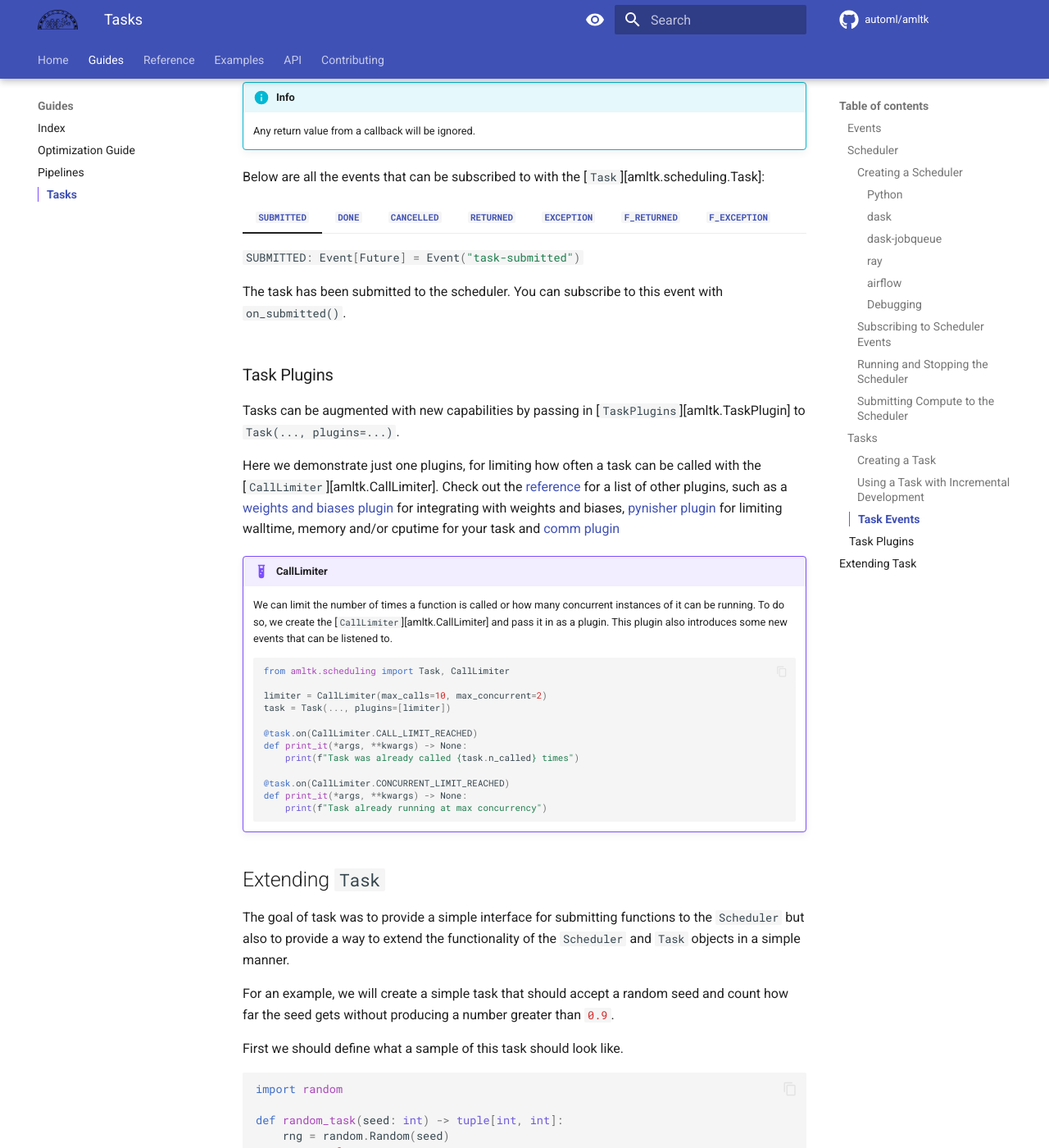
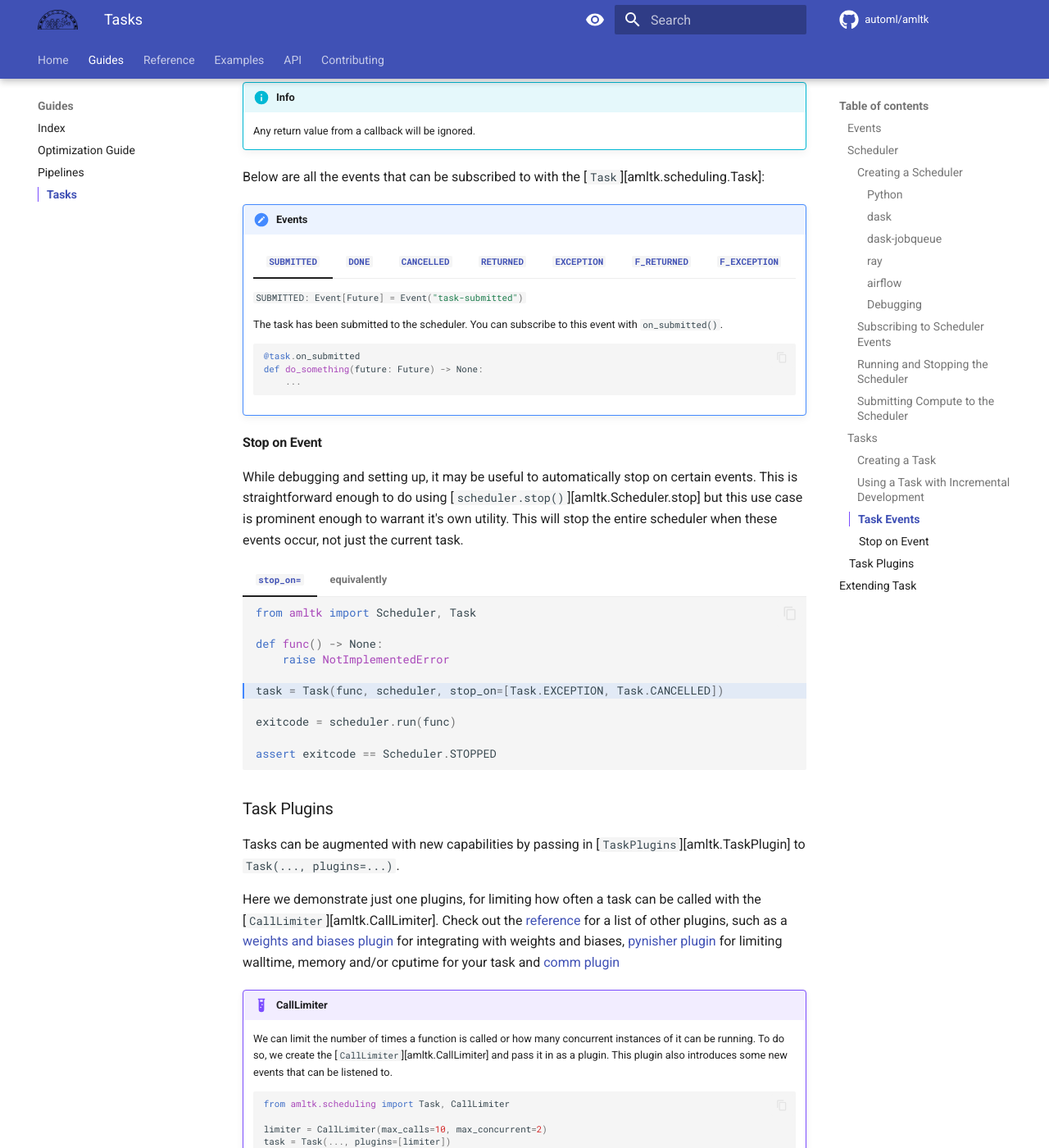
Before and after one commit to automl/amltk, an MkDocs documentation site: the page built from docs/guides/tasks.md, in a window 1280 px wide and 1400 px high, scrolled down 10092 px. Shown: the whole window at 82% size. Built offline with MkDocs 1.6.1 and Material for MkDocs 9.7.7, drawn with Linux system fonts in a browser that asks for light colours; comment, search, counter and statistics services are not loaded.

Commit message:
feat(Task): Parameter `stop_on=` (#114)

````diff
--- a/docs/guides/tasks.md
+++ b/docs/guides/tasks.md
@@ -1082,59 +1082,144 @@ of arguments and can return anything.
 
 Below are all the events that can be subscribed to with the [`Task`][amltk.scheduling.Task]:
 
-=== "`SUBMITTED`"
+!!! note "Events"
 
-    `#!python SUBMITTED: Event[Future] = Event("task-submitted")`
+    === "`SUBMITTED`"
 
-    The task has been submitted to the scheduler. You can subscribe to this event
-    with `on_submitted()`.
+        `#!python SUBMITTED: Event[Future] = Event("task-submitted")`
 
-=== "`DONE`"
+        The task has been submitted to the scheduler. You can subscribe to this event
+        with `on_submitted()`.
 
-    `#!python DONE: Event[Future] = Event("task-done")`
+        ```python
+        @task.on_submitted
+        def do_something(future: Future) -> None:
+            ...
+        ```
 
-    The task has finished running. You can subscribe to this event
-    with `on_done()`.
+    === "`DONE`"
 
-=== "`CANCELLED`"
+        `#!python DONE: Event[Future] = Event("task-done")`
 
-    `#!python CANCELLED: Event[Future] = Event("task-cancelled")`
+        The task has finished running. You can subscribe to this event
+        with `on_done()`.
 
-    The task has been cancelled. You can subscribe to this event
-    with `on_cancelled()`.
+        ```python
+        @task.on_done
+        def do_something(future: Future) -> None:
+            ...
+        ```
 
-=== "`RETURNED`"
+    === "`CANCELLED`"
 
-    `#!python RETURNED: Event[Any] = Event("task-returned")`
+        `#!python CANCELLED: Event[Future] = Event("task-cancelled")`
 
-    The task has successfully returned a value. You can subscribe to this event
-    with `on_returned()`.
+        The task has been cancelled. You can subscribe to this event
+        with `on_cancelled()`.
 
-=== "`EXCEPTION`"
+        ```python
+        @task.on_cancelled
+        def do_something(future: Future) -> None:
+            ...
+        ```
 
-    `#!python EXCEPTION: Event[BaseException] = Event("task-exception")`
+    === "`RETURNED`"
 
-    The task raised an Exception and failed to return a value.
-    You can subscribe to this event with `on_exception()`.
+        `#!python RETURNED: Event[Any] = Event("task-returned")`
 
-=== "`F_RETURNED`"
+        The task has successfully returned a value. You can subscribe to this event
+        with `on_returned()`.
 
-    `#!python F_RETURNED: Event[Future, Any] = Event("task-future-returned")`
+        ```python
+        @task.on_returned
+        def do_something(result: Any) -> None:
+            ...
+        ```
 
-    The task has successfully returned a value. This also passes the future along with
-    the result which can be useful during debugging and retrieving of the arguments the
-    task was submitted with as a `Future` can be used as a dictionary key.
-    You can subscribe to this event with `on_f_returned()`.
+    === "`EXCEPTION`"
 
-=== "`F_EXCEPTION`"
+        `#!python EXCEPTION: Event[BaseException] = Event("task-exception")`
 
-    `#!python F_EXCEPTION: Event[Future, BaseException] = Event("task-future-exception")`
+        The task raised an Exception and failed to return a value.
+        You can subscribe to this event with `on_exception()`.
 
-    The task raised an Exception and failed to return a value.
-    This also passes the future along with the exception which can be useful during
-    debugging and retrieving of the arguments the task was submitted with as a `Future`
-    can be used as a dictionary key.
-    You can subscribe to this event with `on_f_exception()`.
+        ```python
+        @task.on_exception
+        def do_something(exception: BaseException) -> None:
+            ...
+        ```
+
+    === "`F_RETURNED`"
+
+        `#!python F_RETURNED: Event[Future, Any] = Event("task-future-returned")`
+
+        The task has successfully returned a value. This also passes the future along with
+        the result which can be useful during debugging and retrieving of the arguments the
+        task was submitted with as a `Future` can be used as a dictionary key.
+        You can subscribe to this event with `on_f_returned()`.
+
+        ```python
+        @task.on_f_returned
+        def do_something(future: Future, result: Any) -> None:
+            ...
+        ```
+
+    === "`F_EXCEPTION`"
+
+        `#!python F_EXCEPTION: Event[Future, BaseException] = Event("task-future-exception")`
+
+        The task raised an Exception and failed to return a value.
+        This also passes the future along with the exception which can be useful during
+        debugging and retrieving of the arguments the task was submitted with as a `Future`
+        can be used as a dictionary key.
+        You can subscribe to this event with `on_f_exception()`.
+
+        ```python
+        @task.on_submitted
+        def do_something(future: Future, exception: BaseException) -> None:
+            ...
+        ```
+
+#### Stop on Event
+While debugging and setting up, it may be useful to automatically stop on certain events.
+This is straightforward enough to do using [`scheduler.stop()`][amltk.Scheduler.stop] but
+this use case is prominent enough to warrant it's own utility. This will stop
+the entire scheduler when these events occur, not just the current task.
+
+=== "`stop_on=`"
+
+    ```python hl_lines="6"
+    from amltk import Scheduler, Task
+
+    def func() -> None:
+        raise NotImplementedError
+
+    task = Task(func, scheduler, stop_on=[Task.EXCEPTION, Task.CANCELLED])
+
+    exitcode = scheduler.run(func)
+
+    assert exitcode == Scheduler.STOPPED
+    ```
+
+=== "equivalently"
+
+    ```python hl_lines="8,9,10,11"
+    from amltk import Scheduler, Task
+
+    def func() -> None:
+        raise NotImplementedError
+
+    task = Task(func, scheduler)
+
+    @task.on_exception
+    @task.on_cancelled
+    def stop_scheduler(_: *args) -> None:
+        scheduler.stop()
+
+    exitcode = scheduler.run(func)
+
+    assert exitcode == Scheduler.STOPPED
+    ```
 
 ### Task Plugins
 Tasks can be augmented with new capabilities by passing in [`TaskPlugins`][amltk.TaskPlugin]
````
Also changed, not shown: 5 other files.
